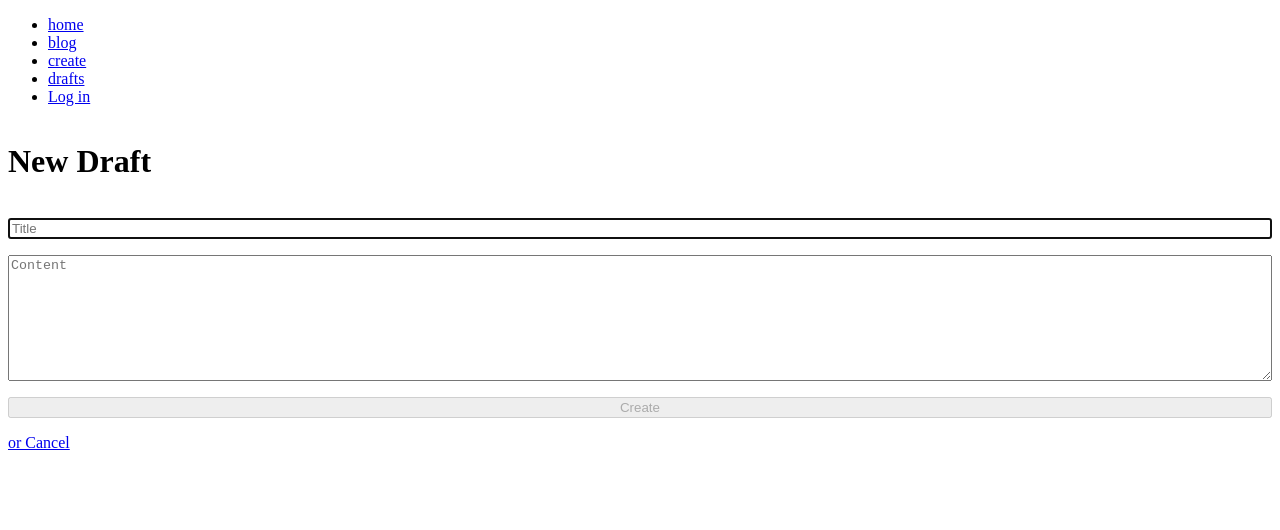
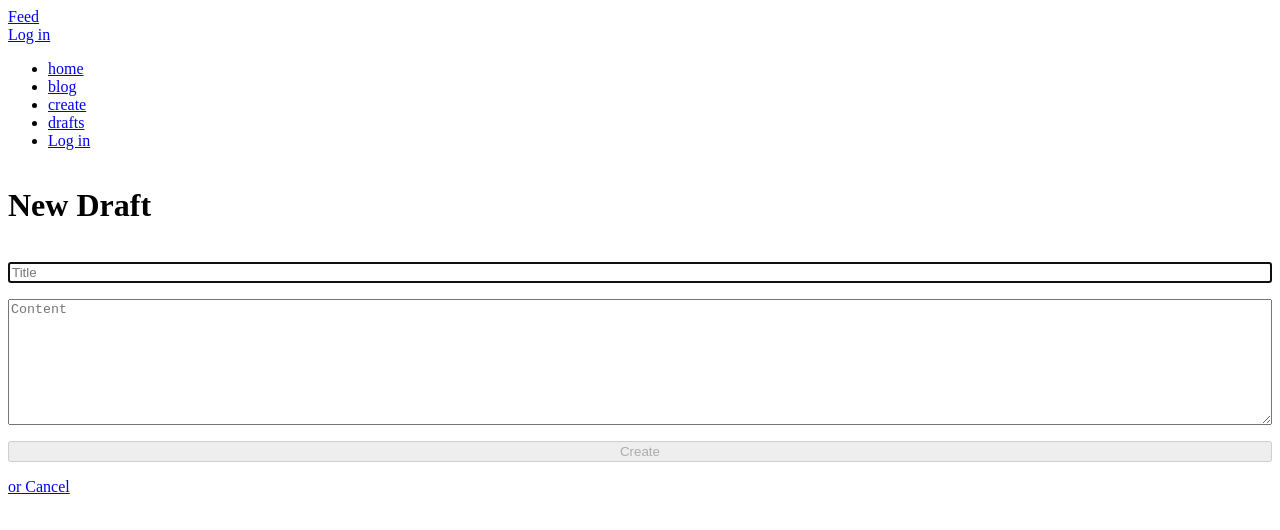
Before and after one commit to f1982/nextjs-full-stack, a Next.js app: page /blog/create in a window 1280 px wide. Shown: the top 530 px of the page. Built offline with nearby package versions, Linux system fonts and the light colour scheme; no server answers.

Commit message:
fix: header

```diff
--- a/app/_modules/components/Header.tsx
+++ b/app/_modules/components/Header.tsx
@@ -3,12 +3,13 @@
 import React from "react";
 import Link from "next/link";
 import { signOut, useSession } from "next-auth/react";
-import { useRouter } from "next/router";
+import { usePathname, useRouter } from "next/navigation";
 
 export default function Header() {
   const router = useRouter();
+  const pathname = usePathname();
   const isActive: (pathname: string) => boolean = (pathname) =>
-    router.pathname === pathname;
+    pathname === pathname;
 
   const { data: session, status } = useSession();
 
--- a/app/blog/layout.tsx
+++ b/app/blog/layout.tsx
@@ -1,5 +1,6 @@
 import { Metadata } from "next";
 import Link from "next/link";
+import Header from "../_modules/components/Header";
 
 export const metadata: Metadata = {
   title: "Home",
@@ -16,6 +17,7 @@ export default async function RootLayout({
   return (
     <>
       <div>
+        <Header />
         <ul>
           <li>
             <Link href={"/"}>home</Link>
--- a/app/layout.tsx
+++ b/app/layout.tsx
@@ -16,7 +16,6 @@ export default async function RootLayout({
   return (
     <html lang="en">
       <NextAuthProvider>
-        {/* <Header /> */}
         <body>{children}</body>
       </NextAuthProvider>
     </html>
```
